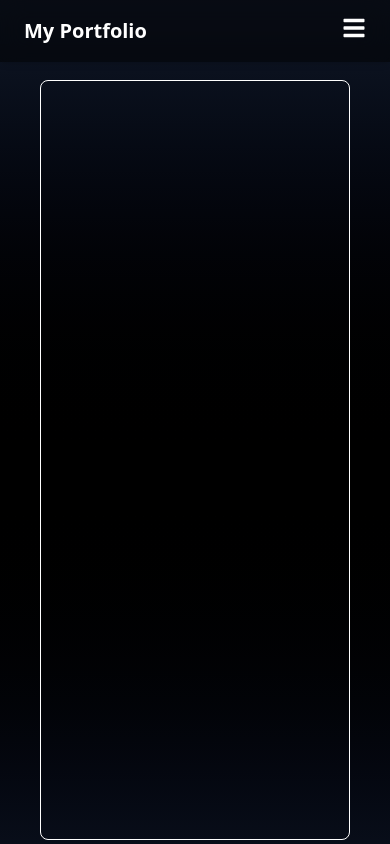
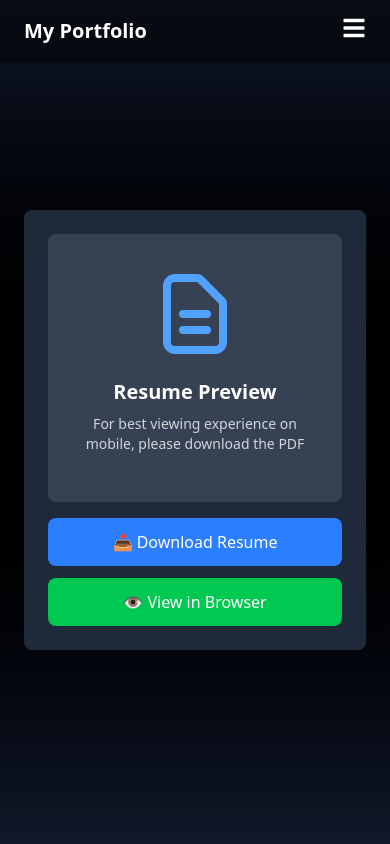
Before and after one commit to Vishwa9922/Portfolio, a React (Vite) app: page /resume in a window 390 px wide. Shown: the top 844 px of the page. Built offline with nearby package versions, Linux system fonts and the light colour scheme.

Commit message:
Update Resume.jsx

```diff
--- a/src/Components/Resume.jsx
+++ b/src/Components/Resume.jsx
@@ -1,32 +1,93 @@
+import { useState, useEffect } from 'react';
+
 export default function Resume() {
+  const [isMobile, setIsMobile] = useState(false);
+
+  useEffect(() => {
+    // Check if device is mobile
+    const checkMobile = () => {
+      setIsMobile(window.innerWidth <= 768);
+    };
+
+    checkMobile();
+    window.addEventListener('resize', checkMobile);
+
+    return () => window.removeEventListener('resize', checkMobile);
+  }, []);
+
   return (
-    <section className="p-10 bg-gradient-to-b from-gray-900 via-black to-gray-900 text-white text-center min-h-screen flex flex-col justify-center items-center">
-
-      {/* Mobile-friendly PDF Viewer */}
+    <section className="p-6 md:p-10 bg-gradient-to-b from-gray-900 via-black to-gray-900 text-white text-center min-h-screen flex flex-col justify-center items-center">
+      {/* Resume Viewer Section */}
       <div className="w-full max-w-5xl mb-6 mt-10">
-        <iframe
-          src="/Resume.pdf"
-          className="w-full h-[90vh] border rounded-lg"
-          title="Resume"
+        {isMobile ? (
+          // Mobile View - Show image preview with download prompt
+          <div className="bg-gray-800 rounded-lg p-6 space-y-4">
+            <div className="bg-gray-700 rounded-lg p-8 mb-4">
+              <svg
+                className="w-24 h-24 mx-auto text-blue-400 mb-4"
+                fill="none"
+                stroke="currentColor"
+                viewBox="0 0 24 24"
               >
-          {/* Fallback for mobile devices */}
-          <p>
-            Your browser does not support PDFs.{" "}
-            <a href="/Resume.pdf" target="_blank" rel="noreferrer" className="text-blue-400 underline">
-              Click here to download
-            </a>
+                <path
+                  strokeLinecap="round"
+                  strokeLinejoin="round"
+                  strokeWidth={2}
+                  d="M9 12h6m-6 4h6m2 5H7a2 2 0 01-2-2V5a2 2 0 012-2h5.586a1 1 0 01.707.293l5.414 5.414a1 1 0 01.293.707V19a2 2 0 01-2 2z"
+                />
+              </svg>
+              <h3 className="text-xl font-bold mb-2">Resume Preview</h3>
+              <p className="text-gray-300 text-sm mb-4">
+                For best viewing experience on mobile, please download the PDF
               </p>
-        </iframe>
             </div>
 
-      {/* Download Button */}
+            {/* Mobile Action Buttons */}
+            <div className="flex flex-col gap-3">
               <a
                 href="/Resume.pdf"
                 download
                 className="px-6 py-3 bg-blue-500 rounded-lg hover:bg-blue-600 transition-colors duration-200 text-white font-medium"
               >
-        Download Resume
+                📥 Download Resume
               </a>
+              <a
+                href="/Resume.pdf"
+                target="_blank"
+                rel="noreferrer"
+                className="px-6 py-3 bg-green-500 rounded-lg hover:bg-green-600 transition-colors duration-200 text-white font-medium"
+              >
+                👁️ View in Browser
+              </a>
+            </div>
+          </div>
+        ) : (
+          // Desktop View - Show PDF in iframe
+          <iframe
+            src="/Resume.pdf"
+            className="w-full h-[90vh] border border-gray-700 rounded-lg"
+            title="Resume"
+          >
+            <p>
+              Your browser does not support PDFs.{" "}
+              <a href="/Resume.pdf" target="_blank" rel="noreferrer" className="text-blue-400 underline">
+                Click here to view
+              </a>
+            </p>
+          </iframe>
+        )}
+      </div>
+
+      {/* Desktop Download Button */}
+      {!isMobile && (
+        <a
+          href="/Resume.pdf"
+          download
+          className="px-6 py-3 bg-blue-500 rounded-lg hover:bg-blue-600 transition-colors duration-200 text-white font-medium"
+        >
+          📥 Download Resume
+        </a>
+      )}
     </section>
   );
 }
```
Lines whose indentation alone changed are shown as unchanged.
